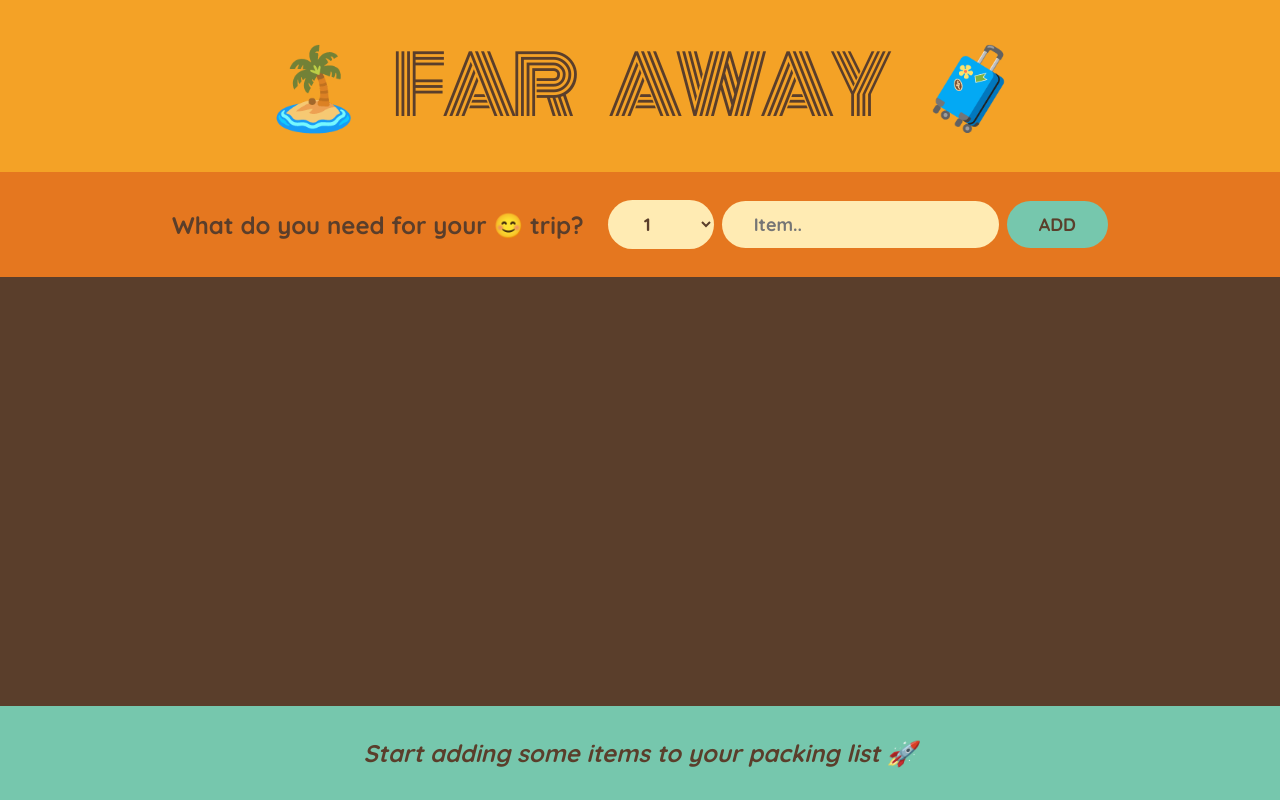
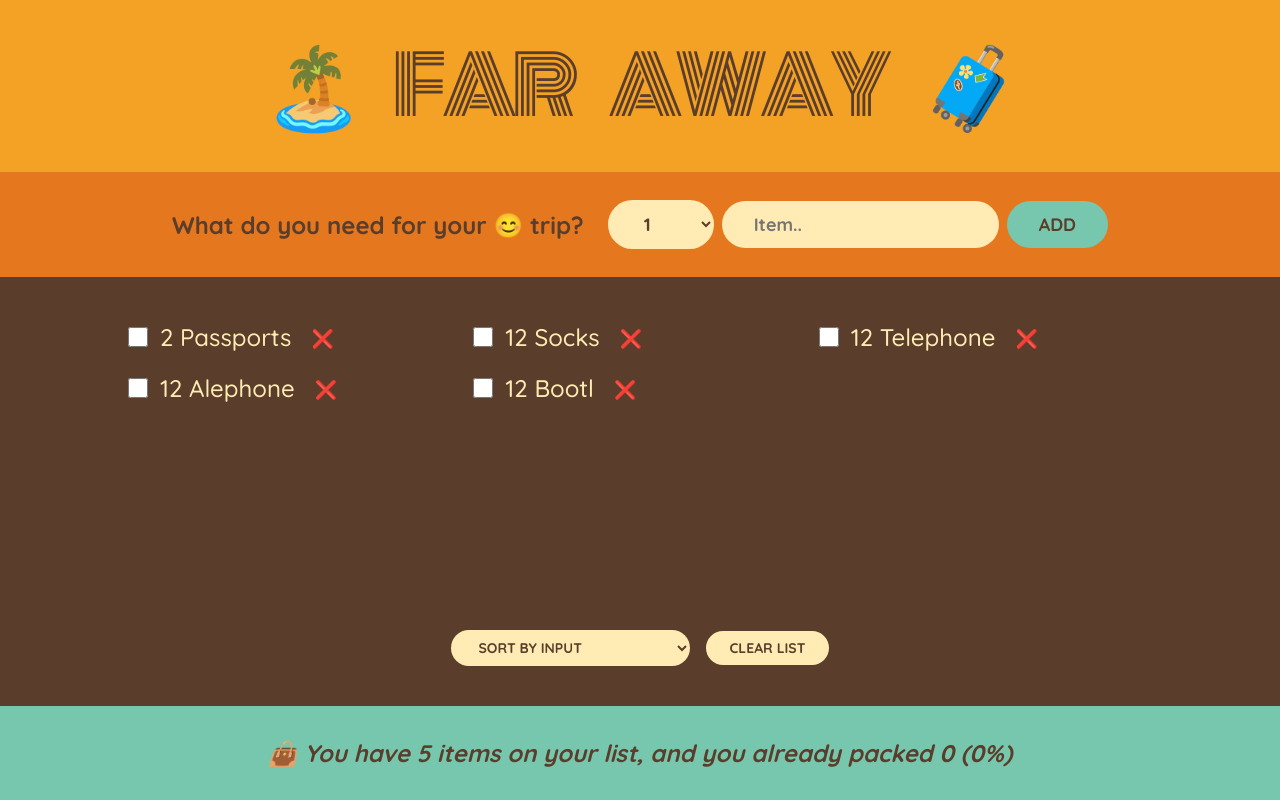
Before and after one commit to SEIDY-KANTE/Travel_List, a React (Create React App) app: page / in a window 1280 px wide. Built offline with nearby package versions, Linux system fonts and the light colour scheme.

Commit message:
new implementing

```diff
--- a/src/App.js
+++ b/src/App.js
@@ -1,7 +1,13 @@
 import { useState } from "react";
-
+const initialItems = [
+  { id: 1, description: "Passports", quantity: 2, packed: false },
+  { id: 2, description: "Socks", quantity: 12, packed: false },
+  { id: 3, description: "Telephone", quantity: 12, packed: false },
+  { id: 4, description: "Alephone", quantity: 12, packed: false },
+  { id: 5, description: "Bootl", quantity: 12, packed: false },
+];
 export default function App() {
-  const [items, setItems] = useState([]);
+  const [items, setItems] = useState(initialItems);
 
   function handleAddItems(newItem) {
     setItems(() => [...items, newItem]);
@@ -19,6 +25,13 @@ export default function App() {
     );
   }
 
+  function handleClear() {
+    const confirmed = window.confirm(
+      "Are you sure you want to delete all items?"
+    );
+    if (confirmed) setItems(() => []);
+  }
+
   return (
     <div className="app">
       <Logo />
@@ -27,6 +40,7 @@ export default function App() {
         items={items}
         onDeleteItem={handleDeleteItem}
         onToggle={handleToggleItem}
+        onClear={handleClear}
       />
       <Stats items={items} />
     </div>
@@ -93,11 +107,30 @@ function Form({ onAddItem }) {
   );
 }
 
-function PackingList({ items, onDeleteItem, onToggle }) {
+function PackingList({ items, onDeleteItem, onToggle, onClear }) {
+  const [sortBy, setSortBy] = useState("");
+  let sortedItems;
+
+  switch (sortBy) {
+    case "description":
+      sortedItems = items
+        .slice()
+        .sort((a, b) => a.description.localeCompare(b.description));
+      break;
+    case "packed":
+      sortedItems = items
+        .slice()
+        .sort((a, b) => Number(a.packed) - Number(b.packed));
+      break;
+    default:
+      sortedItems = items;
+      break;
+  }
+
   return (
     <div className="list">
       <ul>
-        {items.map((item) => (
+        {sortedItems.map((item) => (
           <Item
             item={item}
             key={item.id}
@@ -106,6 +139,21 @@ function PackingList({ items, onDeleteItem, onToggle }) {
           />
         ))}
       </ul>
+
+      <div className="actions">
+        <select
+          value={sortBy}
+          onChange={(e) => {
+            //console.log(e.target.value);
+            return setSortBy(e.target.value);
+          }}
+        >
+          <option value="input">Sort by input</option>
+          <option value="description">Sort by description</option>
+          <option value="packed">Sort by packed status</option>
+        </select>
+        <button onClick={onClear}>Clear list</button>
+      </div>
     </div>
   );
 }
```
